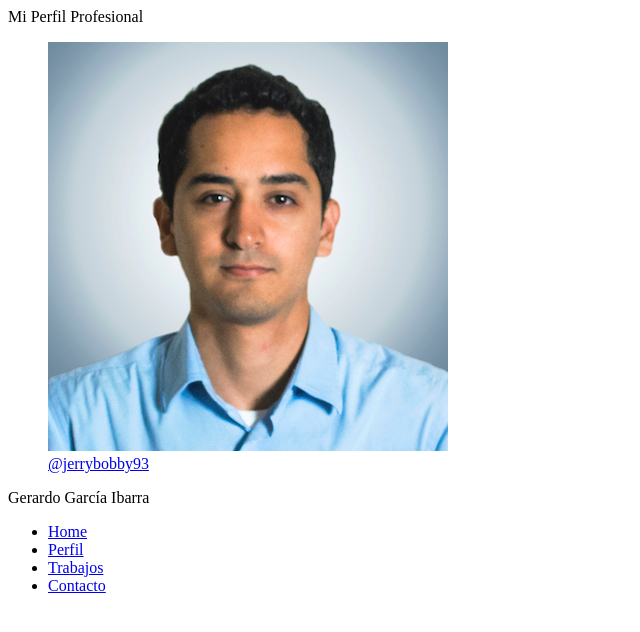
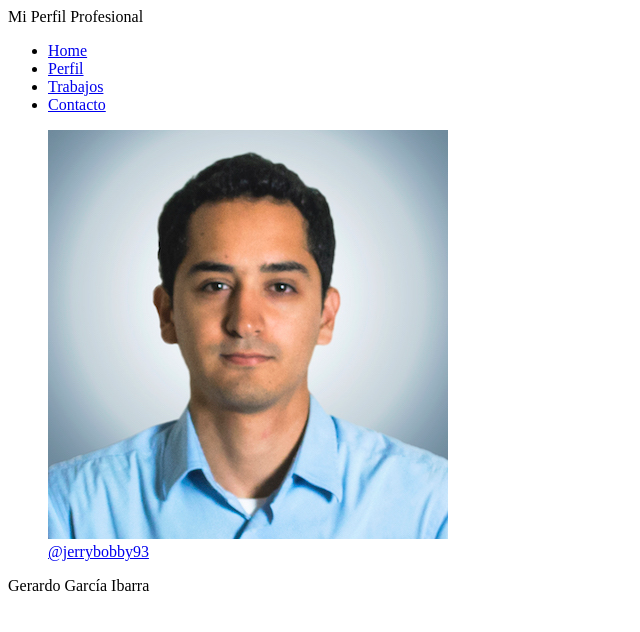
Before and after one commit to jerrybobby93/miperfil, a plain HTML site: page index.html in a window 1280 px wide. Shown: the whole page, without its empty margins (0-640 px from the left). Drawn offline with Linux system fonts and the light colour scheme.

Commit message:
V3 - Se maqueto modulo profile

```diff
--- a/_notes/dwsync.xml
+++ b/_notes/dwsync.xml
@@ -1,5 +1,5 @@
 <?xml version="1.0" encoding="utf-8" ?>
 <dwsync>
-<file name=".DS_Store" server="ftp.260mb.net/htdocs/miperfil/" local="3542841503" remote="318763443935746152" Dst="-1" />
-<file name="index.html" server="ftp.260mb.net/htdocs/miperfil/" local="3542840504" remote="318763443935746152" Dst="-1" />
+<file name=".DS_Store" server="ftp.260mb.net/htdocs/miperfil/" local="3543273367" remote="318763443936178212" Dst="-1" />
+<file name="index.html" server="ftp.260mb.net/htdocs/miperfil/" local="3543273221" remote="318763443936178452" Dst="-1" />
 </dwsync>
--- a/index.html
+++ b/index.html
@@ -9,20 +9,20 @@
 </head>
 
 <body>
-<header>
-  <nav>
-  <figure> <img src="img/avatar.jpg" alt="Imagen personal"/>
-  <figcaption> <a href="https://twitter.com/jerrybobby93/" target="_black">@jerrybobby93</a>
+<header id="Home" class="Header">
+<nav class="MainMenu">
+    <ul class="MainMenu-list">
+      <li class="MainMenu-item"> <a class="MainMenu-link" href="#Home">Home</a> </li>
+      <li class="MainMenu-item"> <a class="MainMenu-link" href="#Perfil">Perfil</a> </li>
+      <li class="MainMenu-item"> <a class="MainMenu-link" href="#Trabajos">Trabajos</a> </li>
+      <li class="MainMenu-item"> <a class="MainMenu-link" href="#Contacto">Contacto</a> </li>
+    </ul>
+  </nav>
+  <figure class="Header-imageContainer"> <img src="img/avatar.jpg" alt="Imagen personal" class="Header-image"/>
+  <figcaption class="Header-imageDescription"> <a class"Header-link" href="https://twitter.com/jerrybobby93/" target="_black">@jerrybobby93</a>
   <figcaption>
   </figure>
-  <p>Gerardo García Ibarra</p>
-    <ul>
-      <li> <a href="#Home">Home </a> </li>
-      <li> <a href="#Perfil">Perfil </a> </li>
-      <li> <a href="#Trabajos">Trabajos </a> </li>
-      <li> <a href="#Contacto">Contacto </a> </li>
-    </ul>
-  </nav>
+  <p class="Header-name" >Gerardo García Ibarra</p>
 </header>
 </body>
 </html>
```
Also changed, not shown: img/_notes/dwsync.xml (+9 -1 lines).
